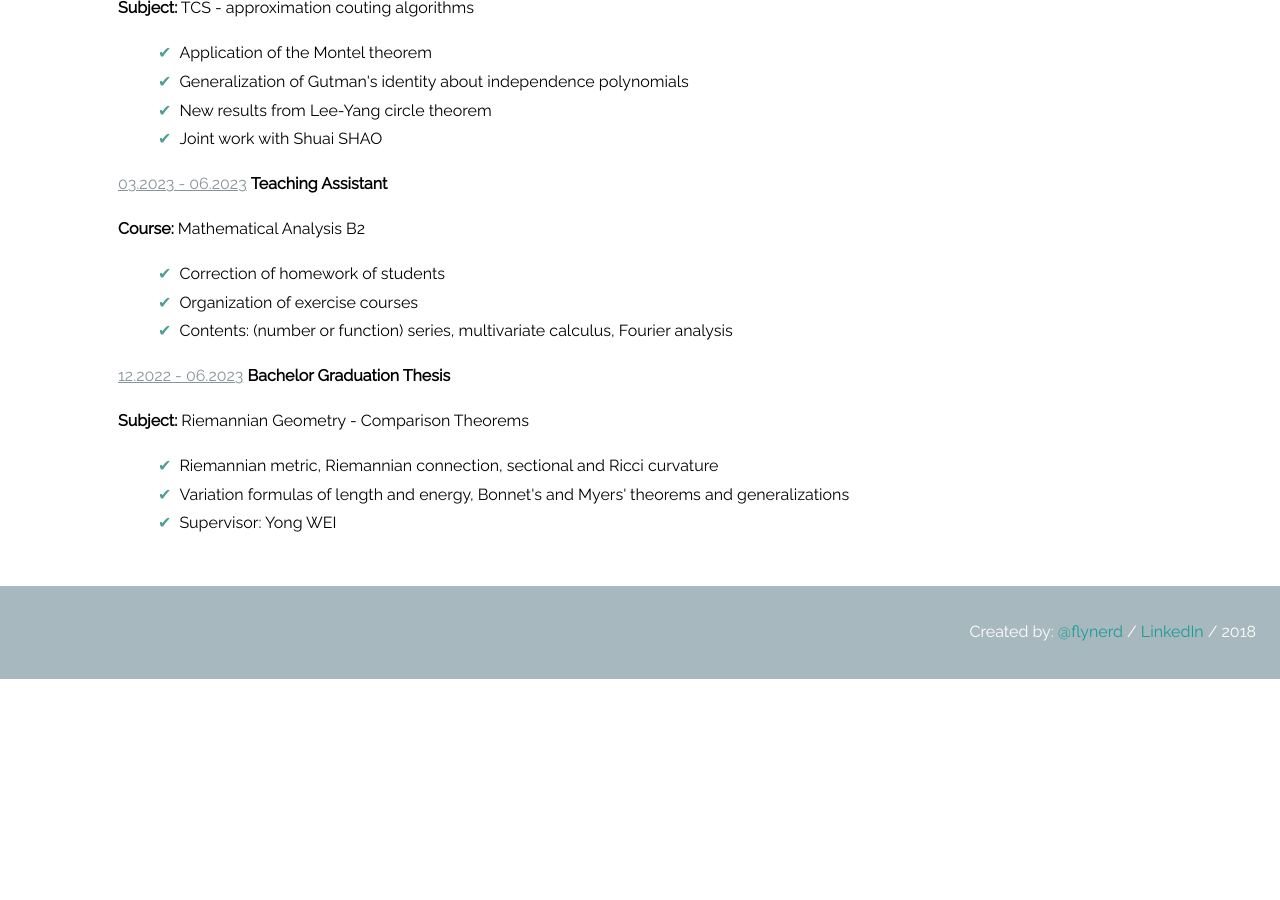
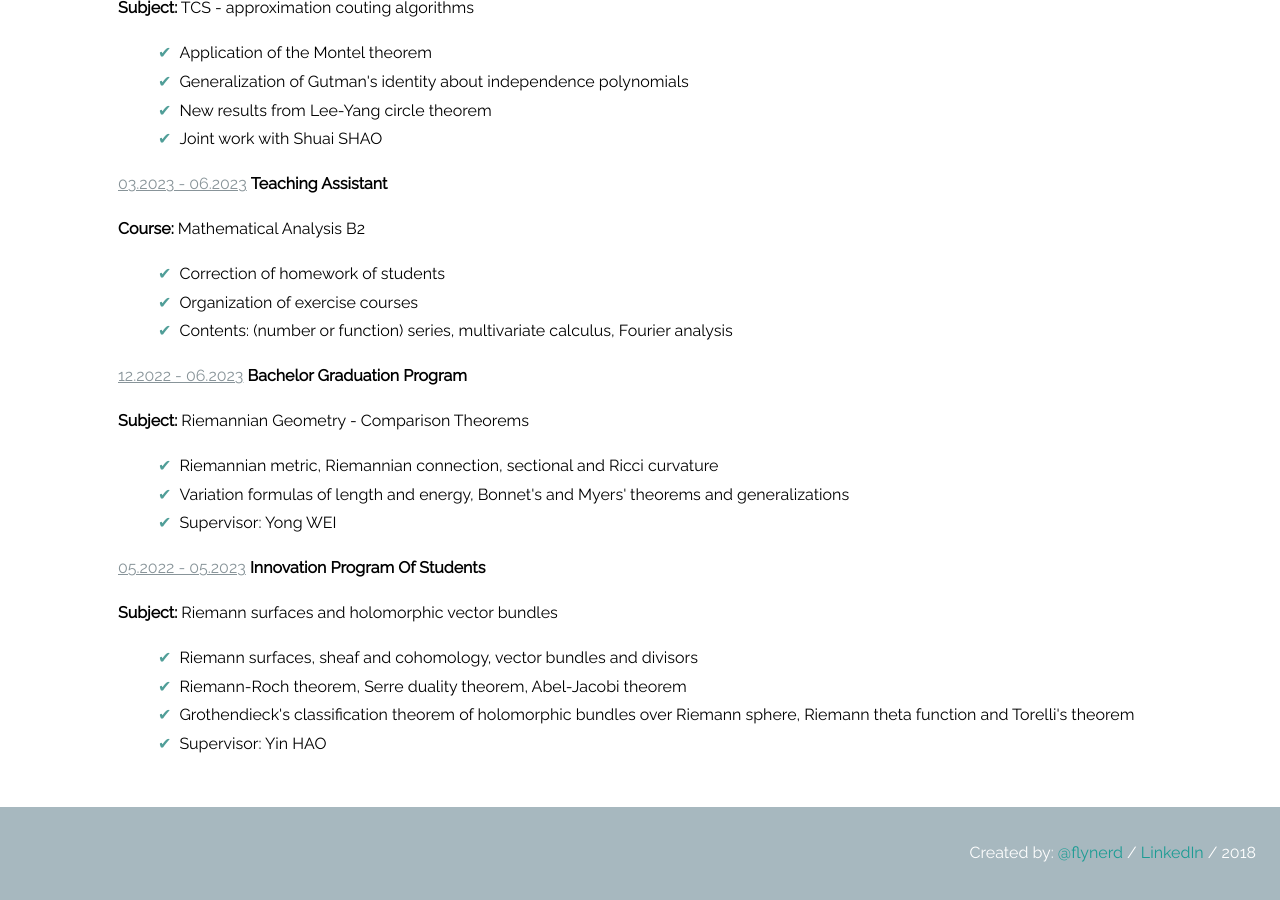
Before and after one commit to XiaoweiYEXavier/XiaoweiYEXavier.github.io, a Jekyll site: the page CV/index.html, which Jekyll copies as it is, in a window 1280 px wide and 900 px high, scrolled down 1058 px. Built offline with Jekyll 4.4.1, drawn with Linux system fonts in a browser that asks for light colours; nearby versions of some CDN libraries; before the commit the page ends 1737 px from its top, so only the background shows below that.

Commit message:
Update index.html

```diff
--- a/CV/index.html
+++ b/CV/index.html
@@ -79,7 +79,7 @@
       </article>
       <article>
         <div class='job-title'>
-          <span>12.2022 - 06.2023</span> <strong>Bachelor Graduation Thesis</strong><br>
+          <span>12.2022 - 06.2023</span> <strong>Bachelor Graduation Program</strong><br>
         </div>
         <div>
           <p><strong>Subject:</strong> Riemannian Geometry - Comparison Theorems
@@ -87,6 +87,20 @@
             <li>Riemannian metric, Riemannian connection, sectional and Ricci curvature</li>
             <li>Variation formulas of length and energy, Bonnet's and Myers' theorems and generalizations</li>
             <li>Supervisor: Yong WEI</li>
+          </ul>
+        </div>
+      </article>
+      <article>
+        <div class='job-title'>
+          <span>05.2022 - 05.2023</span> <strong>Innovation Program of Students</strong><br>
+        </div>
+        <div>
+          <p><strong>Subject:</strong> Riemann surfaces and holomorphic vector bundles
+          <ul class="job-description">
+            <li>Riemann surfaces, sheaf and cohomology, vector bundles and divisors</li>
+            <li>Riemann-Roch theorem, Serre duality theorem, Abel-Jacobi theorem</li>
+            <li>Grothendieck's classification theorem of holomorphic bundles over Riemann sphere, Riemann theta function and Torelli's theorem</li>
+            <li>Supervisor: Yin HAO</li>
           </ul>
         </div>
       </article>
```
